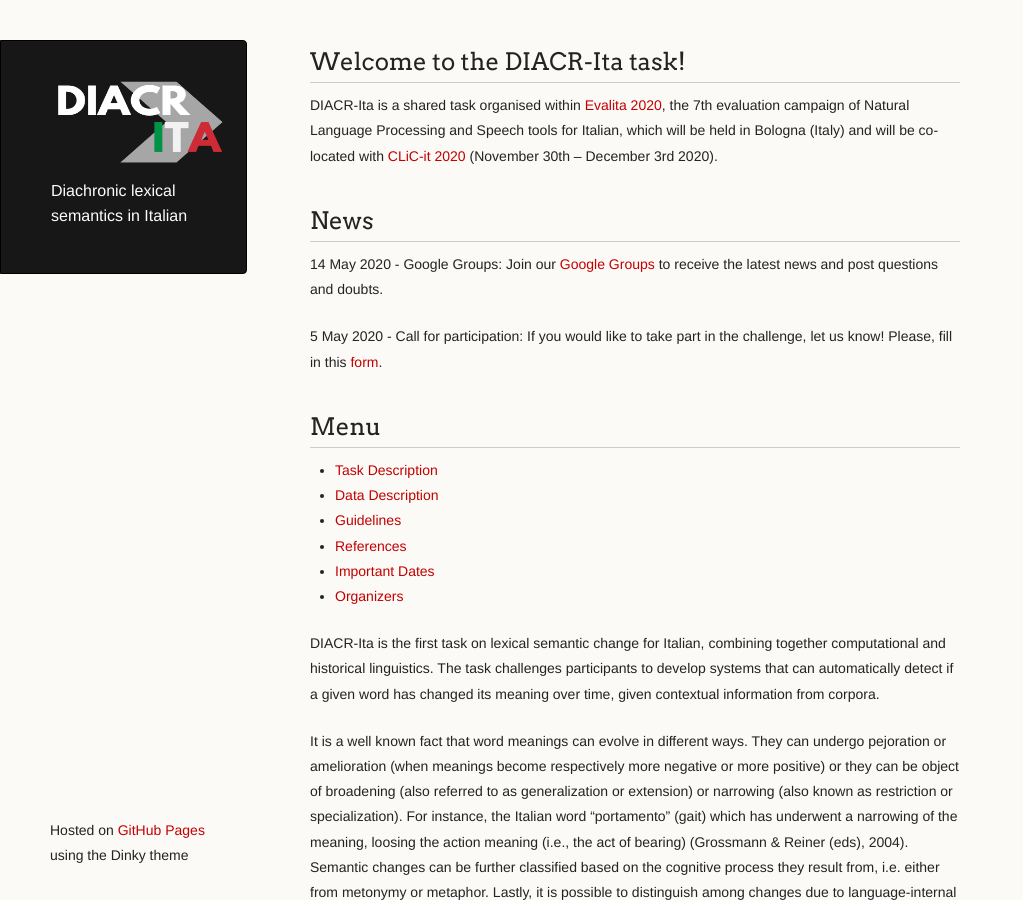
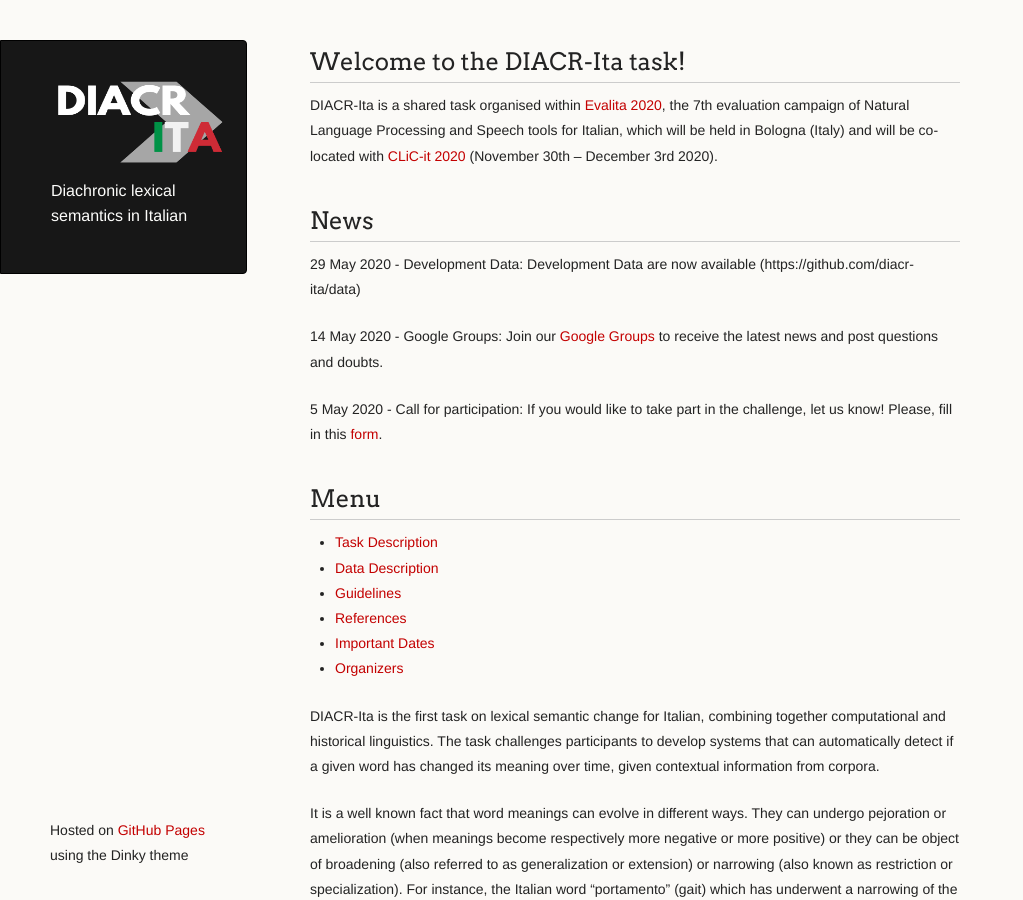
Before and after one commit to diacr-ita/DIACR-Ita, a Jekyll site: the page built from index.md, in a window 1280 px wide and 900 px high. Shown: the whole window, without its empty margins (0-1023 px from the left). Built offline with Jekyll 4.4.1, drawn with Linux system fonts in a browser that asks for light colours; our own code applies the rules of GitHub Pages for plain Markdown files.

Commit message:
Update index.md

```diff
--- a/index.md
+++ b/index.md
@@ -8,6 +8,9 @@ DIACR-Ita is a shared task organised within [Evalita 2020](http://www.evalita.it
 
 
 ## News
+
+29 May 2020 - Development Data:
+Development Data are now available (https://github.com/diacr-ita/data)
 
 14 May 2020 - Google Groups:
 Join our [Google Groups](https://groups.google.com/forum/embed/?place=forum/evalita-2020-diacr-ita) to receive the latest news and post questions and doubts.
```
